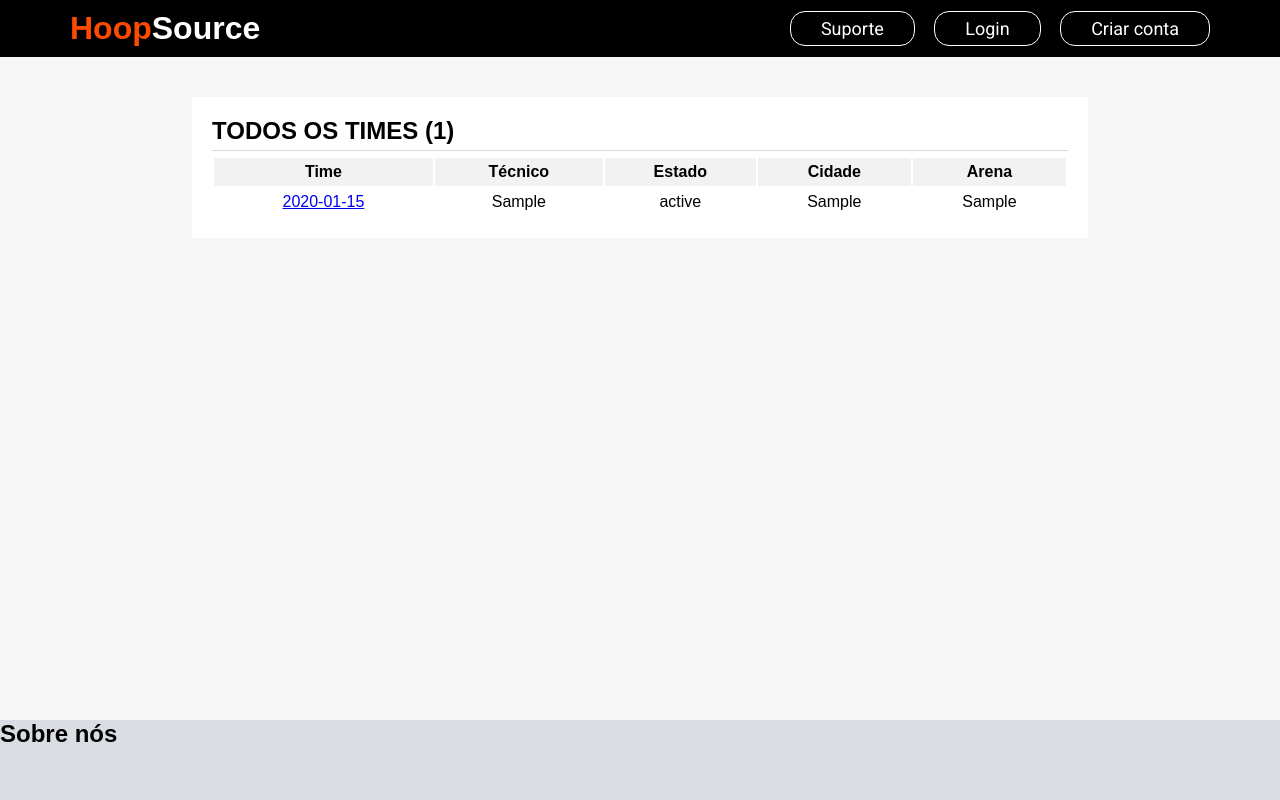
After one commit to bptiago/hoop-source, a PHP site: page /users_index.php in a window 1280 px wide. The commit adds this page. Run offline with PHP 8.4, Linux system fonts and the light colour scheme; tables that the repository leaves empty hold one stand-in row (values such as "Sample post").

Commit message:
Usuário - Cadastro, Times e Jogadores

```diff
--- a/assets/components/header.php
+++ b/assets/components/header.php
@@ -1,10 +1,10 @@
 <header class="header">
         <a class="header-logo" href="index.php">
-            HoopSource
+            <span style="color: #FF4A01">Hoop</span>Source
         </a>
         <div class="header-button-container">
             <a href="#"><button class="header-button">Suporte</button></a>
             <a href="#"> <button class="header-button">Login</button></a>
-            <a href="cadastro.php"><button class="header-button">Criar conta</button></a>
+            <a href="users_cad.php"><button class="header-button">Criar conta</button></a>
         </div>
     </header>
--- a/assets/css/navbar.css
+++ b/assets/css/navbar.css
@@ -20,9 +20,9 @@ body {
 }
 
 .header-logo {
-    color: rgb(255, 87, 87);
-    font-family: IBM Plex Mono;
-    font-size: 36px;
+    color: rgb(255, 255, 255);
+    font-weight: 700;
+    font-size: 32px;
     margin-left: 70px;
     text-decoration: none;
 }
--- /dev/null
+++ b/assets/css/table.css
@@ -0,0 +1,42 @@
+body {
+    background-color: rgb(246, 246, 246);
+}
+
+.main {
+    width: 70vw;
+    background-color: white;
+    margin: auto;
+    padding: 20px;
+}
+
+.main h2 {
+    text-transform: uppercase;
+    border: solid;
+    border-color: rgb(216, 216, 216);
+    border-width: 1px;
+    border-top: 0;
+    border-left: 0;
+    border-right: 0;
+    padding-bottom: 5px;
+}
+
+table {
+    width: 100%;
+    margin-top: 5px;
+}
+
+table td, th {
+    text-align: center;
+}
+
+td, th {
+    padding: 5px;
+}
+
+tr:nth-child(even) {
+    background: rgb(255, 255, 255);
+}
+
+tr:nth-child(odd) {
+    background: rgb(242, 242, 242);
+}
--- a/connection.php
+++ b/connection.php
@@ -2,7 +2,7 @@
     $hostName = "localhost";
     $userName = "root";
     $password = "PUC@1234";
-    $dbName = "teste";
+    $dbName = "hoopsource";
     $port = "3306";
     $conn = new mysqli($hostName, $userName, $password, $dbName, $port);
 
--- a/index.php
+++ b/index.php
@@ -25,7 +25,7 @@
             <div class="center-bottom-container">
                 <div>
                     <h4>Não tem cadastro?</h4>
-                    <a href="cadastro.php"><button>Criar conta</button></a>
+                    <a href="./users_cad.php"><button>Criar conta</button></a>
                 </div>
                 <div>
                     <h4>Quem somos?</h4>
--- a/sql/tabelas.sql
+++ b/sql/tabelas.sql
@@ -32,7 +32,7 @@ CREATE TABLE Usuario (
     Nome_completo VARCHAR(50),
     Data_nascimento DATE,
     Email VARCHAR(50),
-    Senha VARCHAR(50),
+    Senha VARCHAR(200),
     UNIQUE (ID_usuario, Email)
 );
 
--- /dev/null
+++ b/users_index.php
@@ -0,0 +1,62 @@
+<!DOCTYPE html>
+<html lang="en">
+<head>
+    <meta charset="UTF-8">
+    <meta name="viewport" content="width=device-width, initial-scale=1.0">
+
+    <link rel="preconnect" href="https://fonts.googleapis.com">
+    <link rel="preconnect" href="https://fonts.gstatic.com" crossorigin>
+    <link href="https://fonts.googleapis.com/css2?family=Roboto:wght@300;400;700&display=swap" rel="stylesheet">
+
+    <link rel="stylesheet" href="./assets/css/navbar.css">
+    <link rel="stylesheet" href="./assets/css/footer.css">
+    <link rel="stylesheet" href="./assets/css/general.css">
+    <link rel="stylesheet" href="./assets/css/table.css">
+
+    <title>HoopSource</title>
+</head>
+<body>
+    <?php include "./assets/components/header.php";?>
+    <?php
+        include("./connection.php");
+        $sql = "SELECT * FROM TIME";
+        $result = $conn->query($sql);
+    ?>
+    <section class="main" style="margin-top: 5vh;">
+        <h2>Todos os times (<?php echo $result->num_rows ?>)</h2>
+        <div class="main-content">
+            <table>
+                <tr>
+                    <th>Time</th>
+                    <th>Técnico</th>
+                    <th>Estado</th>
+                    <th>Cidade</th>
+                    <th>Arena</th>
+                </tr>
+                <?php
+                    if ($result->num_rows > 0) {
+                        while ($row = $result->fetch_assoc()) {
+                            ?>
+                            <tr>
+                                <td>
+                                    <a href="team.php?id=<?php echo $row['Id_time'] ?>">
+                                        <?php echo $row["Nome_time"] ?>
+                                    </a>
+                                </td>
+                                <td><?php echo $row["Tecnico"] ?></td>
+                                <td><?php echo $row["Estado"] ?></td>
+                                <td><?php echo $row["Cidade"] ?></td>
+                                <td><?php echo $row["Arena"] ?></td>
+                            </tr>
+                            <?php
+                        }
+                    }
+                ?>
+            </table>
+        </div>
+    </section>
+    <footer class="footer-background">
+        <h2>Sobre nós</h2>
+    </footer>
+</body>
+</html>
```
Also changed, not shown: cadastro.php (deleted, +0 -109 lines), sql/povoacao-tabelas.sql (added, +13 -0 lines), team.php (added, +67 -0 lines), teste.php (deleted, +0 -14 lines), users_cad.php (added, +53 -0 lines), users_cad_php.php (added, +44 -0 lines).
